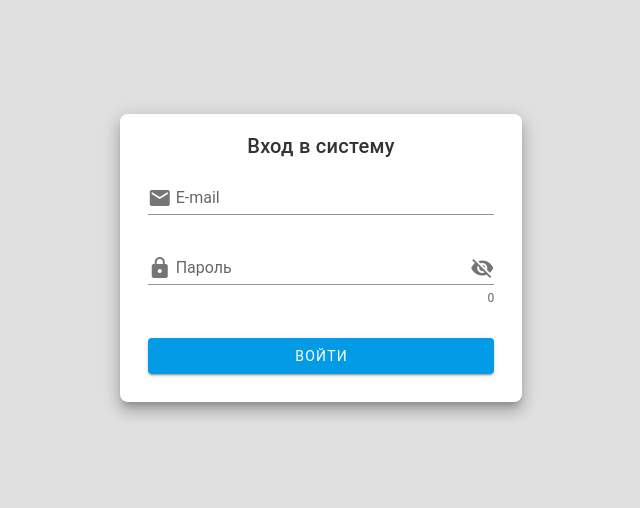
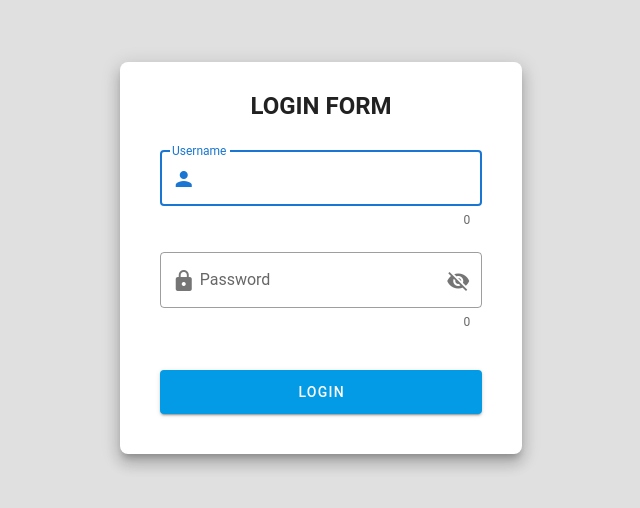
Before and after one commit to AndreiDetenkov/vue2-express-news-blog, a Vue app in the folder app/: page /login in a window 1280 px wide. Shown: the part 142-650 px from the top of the page, without its empty margins (319-959 px from the left). Built offline with nearby package versions, Linux system fonts and the light colour scheme.

Commit message:
# login form
- added logon form to project;
- added simple validation to fields;

```diff
--- a/app/src/App.vue
+++ b/app/src/App.vue
@@ -26,7 +26,7 @@ export default {
 </script>
 
 <style lang="scss">
-* {
+#app {
   font-size: 14px;
   font-weight: 400;
   color: #333;
--- a/app/src/views/Login.vue
+++ b/app/src/views/Login.vue
@@ -1,26 +1,31 @@
 <template>
   <v-col cols="12" xs="12" sm="7" md="5" lg="4" xl="3">
-    <v-card class="elevation-10 pa-3" style="border-radius:8px;">
-      <v-card-title>
+    <v-card class="elevation-10 pa-6" style="border-radius:8px;">
+      <v-card-title class="pb-10">
         <v-row justify="center">
-          <span class="title">Вход в систему</span>
+          <h3 class="headline text-uppercase font-weight-bold">Login form</h3>
         </v-row>
       </v-card-title>
       <v-card-text>
         <v-form ref="form" lazy-validation v-model="valid" @submit.prevent="onSubmit">
           <v-text-field
-            v-model="email"
-            :rules="emailRules"
-            label="E-mail"
-            prepend-inner-icon="email"
+            outlined
+            autofocus
+            v-model="username"
+            :rules="usernameRules"
+            label="Username"
+            prepend-inner-icon="person"
             type="text"
             validate-on-blur
+            counter
             required
+            class="mb-4"
           />
           <v-text-field
+            outlined
             v-model="password"
             :rules="passwordRules"
-            label="Пароль"
+            label="Password"
             prepend-inner-icon="lock"
             :append-icon="show ? 'visibility' : 'visibility_off'"
             :type="show ? 'text' : 'password'"
@@ -30,8 +35,8 @@
             required
             class="pb-8"
           />
-          <v-btn color="accent" class="white--text" :disabled="!valid" block type="submit"
-            >Войти</v-btn
+          <v-btn color="accent" class="white--text" :disabled="!valid" large block type="submit"
+            >Login</v-btn
           >
         </v-form>
       </v-card-text>
@@ -45,15 +50,15 @@ export default {
   data: () => ({
     show: false,
     valid: true,
-    email: '',
+    username: '',
     password: '',
-    emailRules: [
-      v => !!v || 'Необходимо ввести E-mail',
-      v => /.+@.+\..+/.test(v) || 'Введите валидный E-mail'
+    usernameRules: [
+      v => !!v || 'Username is required.',
+      v => (v && v.length >= 4) || 'Username must be more than 4 characters.'
     ],
     passwordRules: [
-      v => !!v || 'Необходимо ввести пароль',
-      v => (v && v.length >= 6) || 'Пароль должен быть не менее 6 символов'
+      v => !!v || 'Password is required.',
+      v => (v && v.length >= 6) || 'Password must be more than 6 characters.'
     ]
   }),
   computed: {},
```
